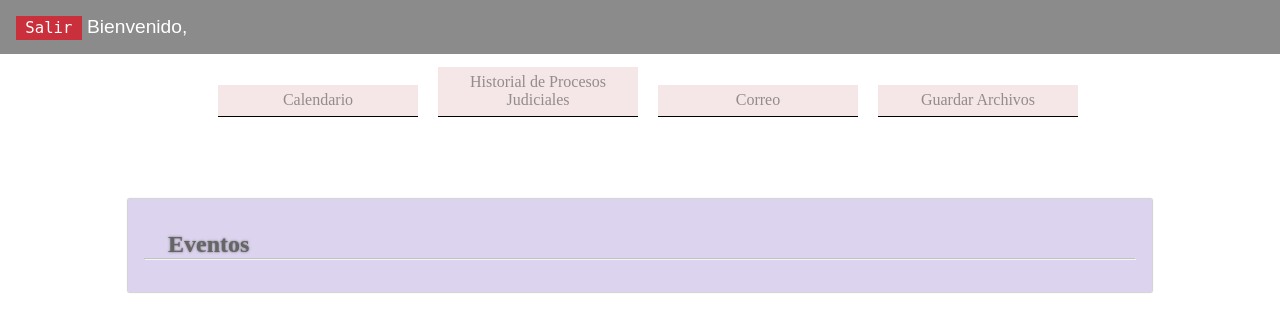
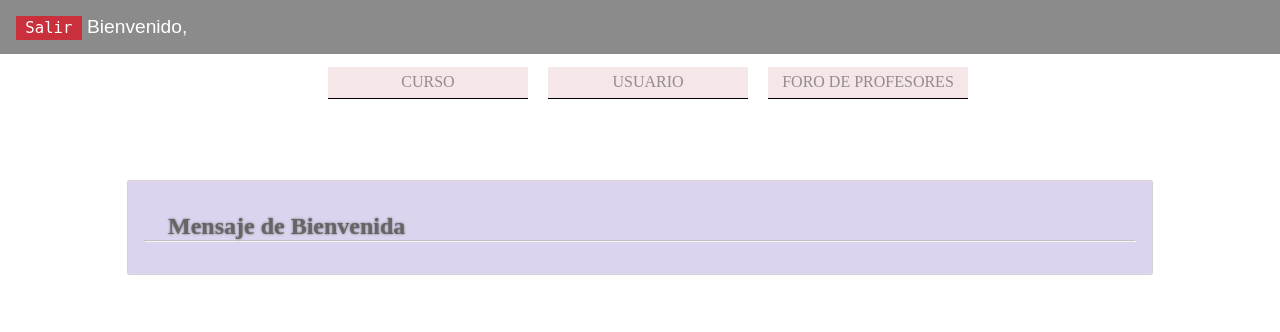
Before and after one commit to sagoyanfisic/IEPSAP, a PHP site: page /taskman/personal.php in a window 1280 px wide. Shown: the top 332 px of the page. Run offline with PHP 8.4, Linux system fonts and the light colour scheme.

Commit message:
actualizando la carpeta web

```diff
--- a/taskman/personal.php
+++ b/taskman/personal.php
@@ -11,15 +11,14 @@
 		<p id="bienvenidot"><a href="" id="end">Salir</a> Bienvenido, <b></b></p>
 	</div>
 	<div id="botones">
-		<a href="calendar/index.php"><p>Calendario</p></a>
-		<a href="index.php"><p>Historial de Procesos Judiciales</p></a>
-		<a href="correo.php"><p>Correo</p></a>
-		<a href="archivos.php"><p>Guardar Archivos</p></a>
+		<a href="calendar/index.php"><p>CURSO</p></a>
+		<a href="index.php"><p>USUARIO</p></a>
+		<a href="correo.php"><p>FORO DE PROFESORES</p></a>
 	</div>
 	<div id="tarjetas">
 		<br>
 		<div id="capsulas" style=" background:rgb(197, 182, 228);">
-			<h2>Eventos</h2>
+			<h2>Mensaje de Bienvenida</h2>
 			<hr>
 
 
```
